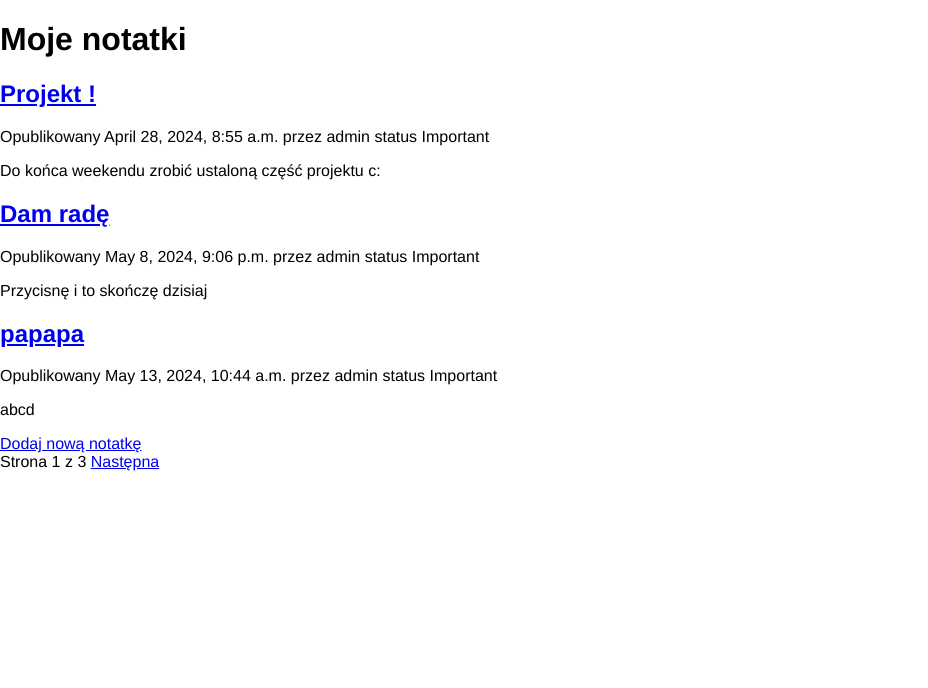
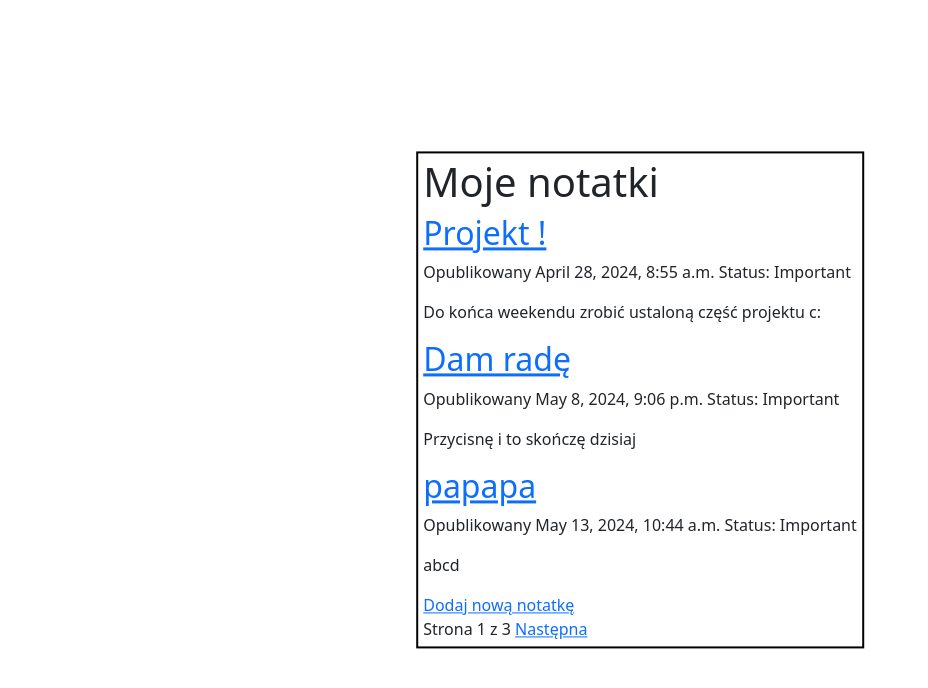
Before and after one commit to Olivier3TP/Notatnik, a Django app: page / in a window 1280 px wide. Shown: the top 688 px of the page, without its empty margins (0-928 px from the left). Run offline with Django 5.2, Linux system fonts and the light colour scheme; data comes from the database, SQL or seed files in the repository; both versions use the stored data as it was after the commit.

Commit message:
commit 3 zepsół się pociąg ale robie dalej

```diff
--- a/aplikacjaNotatnik/static/css/notatnik.css
+++ b/aplikacjaNotatnik/static/css/notatnik.css
@@ -1,14 +1,11 @@
-body {
-    margin:0;
-    padding:0;
-    font-family:helvetica, sans-serif;
-}
 .main-div{
+    height: auto;
+    width: auto;
+    border: 2px solid black;
+    padding: 5px;
     position: absolute;
     top: 50%;
     left: 50%;
     transform: translate(-50%, -50%);
-    width: auto;
-    height: auto;
-    border: 1px solid black;
+    overflow-y: scroll;
 }
--- a/aplikacjaNotatnik/templates/base.html
+++ b/aplikacjaNotatnik/templates/base.html
@@ -4,8 +4,9 @@
 <head>
     <meta charset="UTF-8">
     <title>{% block title %}{% endblock %}</title>
+    <link rel="icon" href="{% static 'notes-icon.png' %}" type="image/x-icon">
     <link href="{% static "css/notatnik.css" %}" rel="stylesheet">
-{#    <link href="https://cdn.jsdelivr.net/npm/bootstrap@5.3.3/dist/css/bootstrap.min.css" rel="stylesheet" integrity="sha384-QWTKZyjpPEjISv5WaRU9OFeRpok6YctnYmDr5pNlyT2bRjXh0JMhjY6hW+ALEwIH" crossorigin="anonymous">#}
+    <link href="https://cdn.jsdelivr.net/npm/bootstrap@5.3.3/dist/css/bootstrap.min.css" rel="stylesheet" integrity="sha384-QWTKZyjpPEjISv5WaRU9OFeRpok6YctnYmDr5pNlyT2bRjXh0JMhjY6hW+ALEwIH" crossorigin="anonymous">
 </head>
 <body>
     <div id="content">
--- a/aplikacjaNotatnik/templates/notes_list.html
+++ b/aplikacjaNotatnik/templates/notes_list.html
@@ -1,16 +1,19 @@
 {% extends "base.html" %}
+{% load static %}
+
 {% block title %}Moje notatki{% endblock %}
+<link rel="icon" href="{% static 'notes-icon.png' %}" type="image/x-icon">
+<link href="{% static "css/notatnik.css" %}" rel="stylesheet">
 
-<div class="main-div">
-    {% block content %}
+{% block content %}
+    <div class="main-div">
         <h1>Moje notatki</h1>
         {% for note in notes %}
-            <h2>
-                <a href="{{ note.get_absolute_url }}">{{ note.title }}</a></h2>
-            <p class="info">Opublikowany {{ note.time }} przez {{ note.author }} status {{ note.status }}</p>
+            <h2><a href="{{ note.get_absolute_url }}">{{ note.title }}</a></h2>
+            <p class="info">Opublikowany {{ note.time }} Status: {{ note.status }}</p>
             {{ note.text|truncatewords:30|linebreaks }}
         {% endfor %}
         <a href="{% url 'add_note' %}">Dodaj nową notatkę</a>
         {% include "pagination.html" with page=notes %}
-    {% endblock %}
-</div>
+    </div>
+{% endblock %}
```
Also changed, not shown: aplikacjaNotatnik/templates/add_and_edit_note.html (+13 -5 lines), aplikacjaNotatnik/templates/detail_note.html (+10 -5 lines), aplikacjaNotatnik/static/notes-icon.png (added), db.sqlite3.
